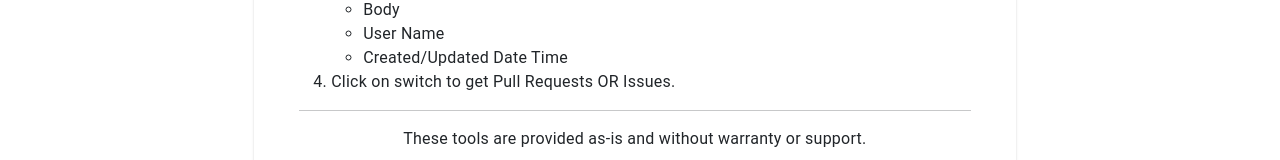
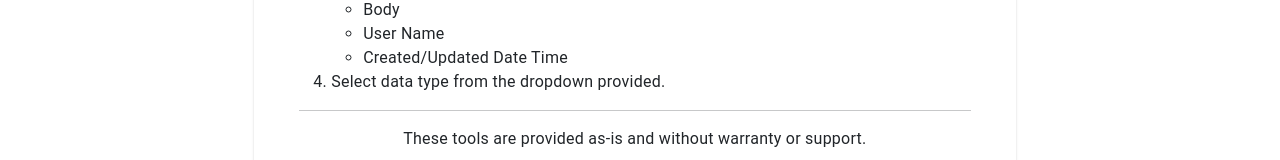
Before and after one commit to SoftwareAG/open-source-repo-issues, an Angular app: page / in a window 1280 px wide. Shown: the part 409-569 px from the top of the page. Built offline with nearby package versions, Linux system fonts and the light colour scheme.

Commit message:
updated landing page

```diff
--- a/src/app/app.component.html
+++ b/src/app/app.component.html
@@ -121,7 +121,7 @@
                 <li>User Name</li>
                 <li>Created/Updated Date Time</li>
               </ul>
-              <li>Click on switch to get Pull Requests OR Issues.</li>
+              <li>Select data type from the dropdown provided.</li>
             </ol>
             <hr>
             <div class="d-flex justify-content-center">
```
